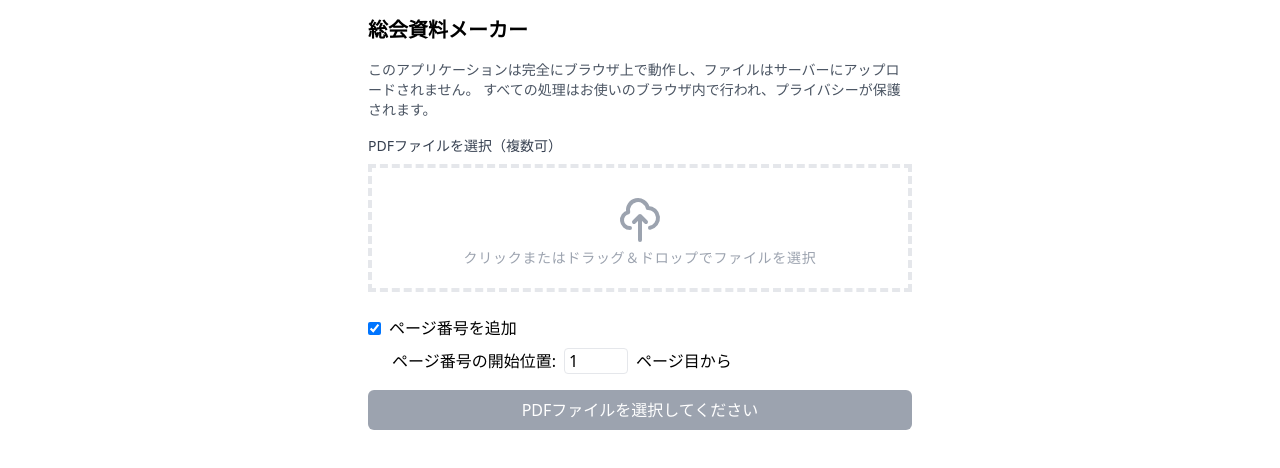
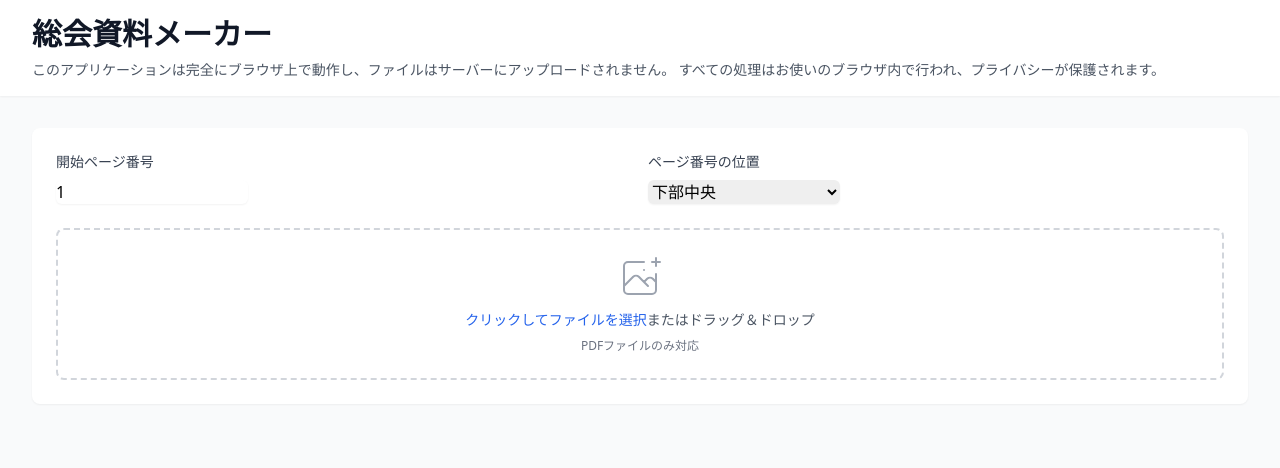
Before and after one commit to wadatch/sokai-siryo-maker, a React (Vite) app: page / in a window 1280 px wide. Shown: the top 468 px of the page. Built offline with nearby package versions, Linux system fonts and the light colour scheme.

Commit message:
サムネイル表示に対応など

```diff
--- a/index.html
+++ b/index.html
@@ -2,7 +2,7 @@
 <html lang="ja">
   <head>
     <meta charset="UTF-8" />
-    <link rel="icon" href="/favicon.ico" />
+    <link rel="icon" type="image/svg+xml" href="/favicon.svg" />
     <meta name="viewport" content="width=device-width, initial-scale=1.0" />
     <title>総会資料メーカー</title>
   </head>
--- a/package.json
+++ b/package.json
@@ -11,6 +11,7 @@
   "dependencies": {
     "@pdf-lib/fontkit": "^1.1.1",
     "pdf-lib": "^1.17.1",
+    "pdfjs-dist": "^3.11.174",
     "react": "^18.2.0",
     "react-dom": "^18.2.0"
   },
--- a/src/App.tsx
+++ b/src/App.tsx
@@ -1,9 +1,13 @@
 // PTA総会資料ツクール - フロントエンドのみ（React + pdf-lib + Tailwind CSS）
 // 簡易構成: PDF結合、ページ番号追加、議案番号追加
 
-import React, { useState } from "react";
+import React, { useState, useEffect, ChangeEvent, DragEvent } from "react";
 import { PDFDocument, rgb, StandardFonts } from "pdf-lib";
 import fontkit from "@pdf-lib/fontkit";
+import * as pdfjsLib from 'pdfjs-dist';
+
+// PDF.jsのワーカーを設定
+pdfjsLib.GlobalWorkerOptions.workerSrc = `//cdnjs.cloudflare.com/ajax/libs/pdf.js/${pdfjsLib.version}/pdf.worker.min.js`;
 
 type AgendaType = 'agenda' | 'attachment' | 'reference' | 'none';
 
@@ -12,6 +16,7 @@ interface FileWithAgenda {
   agendaType: AgendaType;
   agendaNumber: number;
   pageCount?: number;
+  thumbnail?: string;
 }
 
 function App() {
@@ -19,41 +24,72 @@ function App() {
   const [startPageNumberAt, setStartPageNumberAt] = useState(1);
   const [addPageNumbers, setAddPageNumbers] = useState(true);
   const [draggedFile, setDraggedFile] = useState<number | null>(null);
+  const [pageNumberPosition, setPageNumberPosition] = useState<'bottom' | 'top'>('bottom');
+  const [isProcessing, setIsProcessing] = useState(false);
 
-  const handleFileChange = async (e: React.ChangeEvent<HTMLInputElement>) => {
+  const generateThumbnail = async (file: File): Promise<string> => {
+    try {
+      const arrayBuffer = await file.arrayBuffer();
+      const pdf = await pdfjsLib.getDocument({ data: arrayBuffer }).promise;
+      const page = await pdf.getPage(1);
+      const viewport = page.getViewport({ scale: 0.2 });
+
+      const canvas = document.createElement('canvas');
+      const context = canvas.getContext('2d');
+      if (!context) throw new Error('Canvas context not available');
+
+      canvas.width = viewport.width;
+      canvas.height = viewport.height;
+
+      await page.render({
+        canvasContext: context,
+        viewport: viewport
+      }).promise;
+
+      return canvas.toDataURL('image/jpeg', 0.5);
+    } catch (error) {
+      console.error('サムネイル生成エラー:', error);
+      return '';
+    }
+  };
+
+  const handleFileChange = async (e: ChangeEvent<HTMLInputElement>) => {
     if (e.target.files) {
-      const selected = await Promise.all(Array.from(e.target.files).map(async file => {
+      const selected = await Promise.all(Array.from(e.target.files).map(async (file: File) => {
         try {
           const data = await file.arrayBuffer();
           const pdf = await PDFDocument.load(data);
+          const thumbnail = await generateThumbnail(file);
           return {
             file,
             agendaType: 'none' as AgendaType,
             agendaNumber: 1,
-            pageCount: pdf.getPageCount()
+            pageCount: pdf.getPageCount(),
+            thumbnail
           };
         } catch (error) {
-          console.error(`ファイル ${file.name} のページ数取得に失敗しました:`, error);
+          console.error(`ファイル ${file.name} の処理に失敗しました:`, error);
           return {
             file,
             agendaType: 'none' as AgendaType,
             agendaNumber: 1,
-            pageCount: undefined
+            pageCount: undefined,
+            thumbnail: ''
           };
         }
       }));
-      setFiles(prev => [...prev, ...selected]);
+      setFiles((prev: FileWithAgenda[]) => [...prev, ...selected]);
     }
   };
 
   const handleAgendaTypeChange = (index: number, type: AgendaType) => {
-    setFiles(prev => prev.map((item, i) =>
+    setFiles((prev: FileWithAgenda[]) => prev.map((item: FileWithAgenda, i: number) =>
       i === index ? { ...item, agendaType: type } : item
     ));
   };
 
   const handleAgendaNumberChange = (index: number, number: number) => {
-    setFiles(prev => prev.map((item, i) =>
+    setFiles((prev: FileWithAgenda[]) => prev.map((item: FileWithAgenda, i: number) =>
       i === index ? { ...item, agendaNumber: number } : item
     ));
   };
@@ -81,32 +117,48 @@ function App() {
     setDraggedFile(null);
   };
 
-  const handleFileDrop = async (e: React.DragEvent) => {
+  const handleFileDrop = async (e: DragEvent) => {
     e.preventDefault();
-    const droppedFiles = Array.from(e.dataTransfer.files).filter(file => file.type === 'application/pdf');
+    const droppedFiles = Array.from(e.dataTransfer.files).filter((file: File) => file.type === 'application/pdf');
     if (droppedFiles.length === 0) return;
 
-    const selected = await Promise.all(droppedFiles.map(async file => {
+    const selected = await Promise.all(droppedFiles.map(async (file: File) => {
       try {
         const data = await file.arrayBuffer();
         const pdf = await PDFDocument.load(data);
+        const thumbnail = await generateThumbnail(file);
         return {
           file,
           agendaType: 'none' as AgendaType,
           agendaNumber: 1,
-          pageCount: pdf.getPageCount()
+          pageCount: pdf.getPageCount(),
+          thumbnail
         };
       } catch (error) {
-        console.error(`ファイル ${file.name} のページ数取得に失敗しました:`, error);
+        console.error(`ファイル ${file.name} の処理に失敗しました:`, error);
         return {
           file,
           agendaType: 'none' as AgendaType,
           agendaNumber: 1,
-          pageCount: undefined
+          pageCount: undefined,
+          thumbnail: ''
         };
       }
     }));
-    setFiles(prev => [...prev, ...selected]);
+    setFiles((prev: FileWithAgenda[]) => [...prev, ...selected]);
+  };
+
+  const handleRemoveFile = (index: number) => {
+    setFiles((prev: FileWithAgenda[]) => prev.filter((_: FileWithAgenda, i: number) => i !== index));
+  };
+
+  const handleMerge = async () => {
+    setIsProcessing(true);
+    try {
+      await handleGenerate();
+    } finally {
+      setIsProcessing(false);
+    }
   };
 
   const handleGenerate = async () => {
@@ -219,163 +271,183 @@ function App() {
 
 
   return (
-    <div className="p-4 max-w-xl mx-auto">
-      <h1 className="text-xl font-bold mb-4">総会資料メーカー</h1>
-      <p className="text-sm text-gray-600 mb-4">
+    <div className="min-h-screen bg-gray-50">
+      <header className="bg-white shadow-sm">
+        <div className="max-w-7xl mx-auto px-4 sm:px-6 lg:px-8 py-4">
+          <h1 className="text-2xl md:text-3xl font-bold text-gray-900">総会資料メーカー</h1>
+          <p className="text-sm text-gray-600 mt-2">
             このアプリケーションは完全にブラウザ上で動作し、ファイルはサーバーにアップロードされません。
             すべての処理はお使いのブラウザ内で行われ、プライバシーが保護されます。
           </p>
+        </div>
+      </header>
 
-      <div className="mb-6">
-        <div className="mb-2">
+      <main className="max-w-7xl mx-auto px-4 sm:px-6 lg:px-8 py-8">
+        <div className="bg-white rounded-lg shadow-sm p-6 mb-8">
+          <div className="space-y-6">
+            <div className="flex flex-col sm:flex-row sm:items-center sm:justify-between gap-4">
+              <div className="flex-1">
                 <label className="block text-sm font-medium text-gray-700 mb-2">
-            PDFファイルを選択（複数可）
+                  開始ページ番号
                 </label>
-          <div className="flex items-center justify-center w-full">
-            <label
-              className="flex flex-col w-full h-32 border-4 border-dashed hover:bg-gray-100 hover:border-gray-300"
-              onDragOver={handleDragOver}
-              onDrop={handleFileDrop}
+                <input
+                  type="number"
+                  min="1"
+                  value={startPageNumberAt}
+                  onChange={(e) => setStartPageNumberAt(parseInt(e.target.value) || 1)}
+                  className="block w-full sm:w-48 rounded-md border-gray-300 shadow-sm focus:border-blue-500 focus:ring-blue-500"
+                />
+              </div>
+              <div className="flex-1">
+                <label className="block text-sm font-medium text-gray-700 mb-2">
+                  ページ番号の位置
+                </label>
+                <select
+                  value={pageNumberPosition}
+                  onChange={(e) => setPageNumberPosition(e.target.value as 'bottom' | 'top')}
+                  className="block w-full sm:w-48 rounded-md border-gray-300 shadow-sm focus:border-blue-500 focus:ring-blue-500"
                 >
-              <div className="flex flex-col items-center justify-center pt-7">
-                <svg className="w-12 h-12 text-gray-400 group-hover:text-gray-600" fill="none" stroke="currentColor" viewBox="0 0 24 24" xmlns="http://www.w3.org/2000/svg">
-                  <path strokeLinecap="round" strokeLinejoin="round" strokeWidth="2" d="M7 16a4 4 0 01-.88-7.903A5 5 0 1115.9 6L16 6a5 5 0 011 9.9M15 13l-3-3m0 0l-3 3m3-3v12"></path>
-                </svg>
-                <p className="pt-1 text-sm tracking-wider text-gray-400 group-hover:text-gray-600">
-                  クリックまたはドラッグ＆ドロップでファイルを選択
-                </p>
-              </div>
-              <input
-                type="file"
-                multiple
-                accept="application/pdf"
-                onChange={handleFileChange}
-                className="opacity-0"
-              />
-            </label>
+                  <option value="bottom">下部中央</option>
+                  <option value="top">上部中央</option>
+                </select>
               </div>
             </div>
 
+            <div className="border-2 border-dashed border-gray-300 rounded-lg p-6 text-center hover:border-blue-500 transition-colors duration-200">
+              <input
+                type="file"
+                accept=".pdf"
+                multiple
+                onChange={handleFileChange}
+                className="hidden"
+                id="file-input"
+              />
+              <label
+                htmlFor="file-input"
+                className="cursor-pointer block"
+                onDragOver={handleDragOver}
+                onDrop={handleDrop}
+              >
+                <div className="space-y-2">
+                  <svg className="mx-auto h-12 w-12 text-gray-400" stroke="currentColor" fill="none" viewBox="0 0 48 48">
+                    <path d="M28 8H12a4 4 0 00-4 4v20m32-12v8m0 0v8a4 4 0 01-4 4H12a4 4 0 01-4-4v-4m32-4l-3.172-3.172a4 4 0 00-5.656 0L28 28M8 32l9.172-9.172a4 4 0 015.656 0L28 28m0 0l4 4m4-24h8m-4-4v8m-12 4h.02" strokeWidth="2" strokeLinecap="round" strokeLinejoin="round" />
+                  </svg>
+                  <div className="text-sm text-gray-600">
+                    <span className="font-medium text-blue-600 hover:text-blue-500">クリックしてファイルを選択</span>
+                    またはドラッグ＆ドロップ
+                  </div>
+                  <p className="text-xs text-gray-500">PDFファイルのみ対応</p>
+                </div>
+              </label>
+            </div>
+
             {files.length > 0 && (
-          <div className="mt-4">
-            <h3 className="text-sm font-medium text-gray-700 mb-2">選択されたファイル（ドラッグで順番を変更）：</h3>
-            <ul className="border rounded-md divide-y divide-gray-200">
-              {files.map((item, index) => (
-                <li
+              <div className="space-y-4">
+                <h2 className="text-lg font-medium text-gray-900">アップロードされたファイル</h2>
+                <div className="space-y-4">
+                  {files.map((file, index) => (
+                    <div
                       key={index}
                       draggable
                       onDragStart={() => handleDragStart(index)}
                       onDragOver={handleDragOver}
                       onDrop={(e) => handleDrop(e, index)}
                       onDragEnd={handleDragEnd}
-                  className={`px-4 py-2 flex flex-col space-y-2 ${
-                    draggedFile === index ? 'bg-gray-100' : ''
+                      className={`bg-gray-50 rounded-lg p-4 cursor-move ${
+                        draggedFile === index ? 'opacity-50' : ''
                       }`}
                     >
-                  <div className="flex items-center justify-between">
-                    <div className="flex items-center space-x-3">
-                      <svg className="w-5 h-5 text-gray-400 cursor-move" fill="none" stroke="currentColor" viewBox="0 0 24 24">
-                        <path strokeLinecap="round" strokeLinejoin="round" strokeWidth="2" d="M4 8h16M4 16h16"></path>
+                      <div className="flex items-start space-x-4">
+                        <div className="flex-shrink-0 w-24 h-32 bg-gray-200 rounded flex items-center justify-center overflow-hidden">
+                          {file.thumbnail ? (
+                            <img
+                              src={file.thumbnail}
+                              alt={`${file.name}のサムネイル`}
+                              className="w-full h-full object-contain"
+                            />
+                          ) : (
+                            <svg className="w-12 h-12 text-gray-400" fill="none" stroke="currentColor" viewBox="0 0 24 24">
+                              <path strokeLinecap="round" strokeLinejoin="round" strokeWidth="2" d="M7 21h10a2 2 0 002-2V9.414a1 1 0 00-.293-.707l-5.414-5.414A1 1 0 0012.586 3H7a2 2 0 00-2 2v14a2 2 0 002 2z" />
                             </svg>
-                      <span className="text-gray-600">
-                        {item.file.name}
-                        {item.pageCount !== undefined && (
-                          <span className="ml-2 text-sm text-gray-500">
-                            （{item.pageCount}ページ）
-                          </span>
                           )}
-                      </span>
+                        </div>
+                        <div className="flex-1 min-w-0">
+                          <div className="flex items-start justify-between">
+                            <div className="flex-1 min-w-0">
+                              <p className="text-sm font-medium text-gray-900 truncate">
+                                {file.name}
+                                {file.pageCount && <span className="text-gray-500 ml-2">（{file.pageCount}ページ）</span>}
+                              </p>
                             </div>
                             <button
-                      onClick={() => setFiles(files.filter((_, i) => i !== index))}
-                      className="text-red-600 hover:text-red-800"
+                              onClick={() => handleRemoveFile(index)}
+                              className="ml-2 text-gray-400 hover:text-gray-500"
                             >
-                      削除
+                              <svg className="h-5 w-5" viewBox="0 0 20 20" fill="currentColor">
+                                <path fillRule="evenodd" d="M4.293 4.293a1 1 0 011.414 0L10 8.586l4.293-4.293a1 1 0 111.414 1.414L11.414 10l4.293 4.293a1 1 0 01-1.414 1.414L10 11.414l-4.293 4.293a1 1 0 01-1.414-1.414L8.586 10 4.293 5.707a1 1 0 010-1.414z" clipRule="evenodd" />
+                              </svg>
                             </button>
                           </div>
-                  <div className="flex items-center space-x-4 ml-8">
+                          <div className="mt-3 space-y-3">
+                            <div>
+                              <label className="block text-sm font-medium text-gray-700 mb-1">
+                                種類
+                              </label>
                               <select
-                      value={item.agendaType}
+                                value={file.agendaType}
                                 onChange={(e) => handleAgendaTypeChange(index, e.target.value as AgendaType)}
-                      className="border rounded px-2 py-1 text-sm"
+                                className="block w-full rounded-md border-gray-300 shadow-sm focus:border-blue-500 focus:ring-blue-500"
                               >
-                      <option value="none">議案番号なし</option>
+                                <option value="none">なし</option>
                                 <option value="agenda">議案</option>
                                 <option value="attachment">添付資料</option>
                                 <option value="reference">参考資料</option>
                               </select>
-                    {item.agendaType !== 'none' && (
-                      <div className="flex items-center space-x-2">
-                        {item.agendaType === 'agenda' ? (
-                          <>
-                            <span className="text-sm">第</span>
+                            </div>
+                            {file.agendaType !== 'none' && (
+                              <div>
+                                <label className="block text-sm font-medium text-gray-700 mb-1">
+                                  {file.agendaType === 'agenda' ? '議案番号' : '番号'}
+                                </label>
                                 <input
                                   type="number"
-                              value={item.agendaNumber}
-                              onChange={(e) => handleAgendaNumberChange(index, parseInt(e.target.value))}
-                              className="w-16 border rounded px-1 text-sm"
-                              min={1}
+                                  min="1"
+                                  value={file.agendaNumber}
+                                  onChange={(e) => handleAgendaNumberChange(index, parseInt(e.target.value) || 1)}
+                                  className="block w-full rounded-md border-gray-300 shadow-sm focus:border-blue-500 focus:ring-blue-500"
                                 />
-                            <span className="text-sm">号</span>
-                          </>
-                        ) : (
-                          <input
-                            type="number"
-                            value={item.agendaNumber}
-                            onChange={(e) => handleAgendaNumberChange(index, parseInt(e.target.value))}
-                            className="w-16 border rounded px-1 text-sm"
-                            min={1}
-                          />
-                        )}
                               </div>
                             )}
                           </div>
-                </li>
+                        </div>
+                      </div>
+                    </div>
                   ))}
-            </ul>
+                </div>
+                <div className="flex justify-end">
+                  <button
+                    onClick={handleMerge}
+                    disabled={isProcessing}
+                    className="inline-flex items-center px-4 py-2 border border-transparent text-sm font-medium rounded-md shadow-sm text-white bg-blue-600 hover:bg-blue-700 focus:outline-none focus:ring-2 focus:ring-offset-2 focus:ring-blue-500 disabled:opacity-50 disabled:cursor-not-allowed"
+                  >
+                    {isProcessing ? (
+                      <>
+                        <svg className="animate-spin -ml-1 mr-3 h-5 w-5 text-white" xmlns="http://www.w3.org/2000/svg" fill="none" viewBox="0 0 24 24">
+                          <circle className="opacity-25" cx="12" cy="12" r="10" stroke="currentColor" strokeWidth="4"></circle>
+                          <path className="opacity-75" fill="currentColor" d="M4 12a8 8 0 018-8V0C5.373 0 0 5.373 0 12h4zm2 5.291A7.962 7.962 0 014 12H0c0 3.042 1.135 5.824 3 7.938l3-2.647z"></path>
+                        </svg>
+                        処理中...
+                      </>
+                    ) : (
+                      'PDFを結合'
+                    )}
+                  </button>
+                </div>
               </div>
             )}
           </div>
-
-      <div className="mb-4">
-        <label className="flex items-center space-x-2">
-          <input
-            type="checkbox"
-            checked={addPageNumbers}
-            onChange={(e) => setAddPageNumbers(e.target.checked)}
-            className="rounded text-blue-600 focus:ring-blue-500"
-          />
-          <span>ページ番号を追加</span>
-        </label>
-
-        {addPageNumbers && (
-          <div className="ml-6 mt-2">
-            <label className="flex items-center space-x-2">
-              <span>ページ番号の開始位置:</span>
-              <input
-                type="number"
-                value={startPageNumberAt}
-                onChange={(e) => setStartPageNumberAt(parseInt(e.target.value))}
-                className="w-16 border rounded px-1"
-                min={1}
-              />
-              <span>ページ目から</span>
-            </label>
         </div>
-        )}
-      </div>
-
-      <button
-        onClick={handleGenerate}
-        className={`w-full py-2 px-4 rounded-md text-white font-medium ${
-          files.length === 0
-            ? 'bg-gray-400 cursor-not-allowed'
-            : 'bg-blue-600 hover:bg-blue-700'
-        }`}
-        disabled={files.length === 0}
-      >
-        {files.length === 0 ? 'PDFファイルを選択してください' : '生成・ダウンロード'}
-      </button>
+      </main>
     </div>
   );
 }
--- /dev/null
+++ b/src/types.d.ts
@@ -0,0 +1,2 @@
+declare module '@pdf-lib/fontkit';
+declare module 'pdfjs-dist/build/pdf.worker.entry';
```
Also changed, not shown: tsconfig.json (+16 -5 lines), tsconfig.node.json (added, +10 -0 lines), 1 other file (tests, documents, lock files or other folders). Lines whose indentation alone changed are shown as unchanged.
